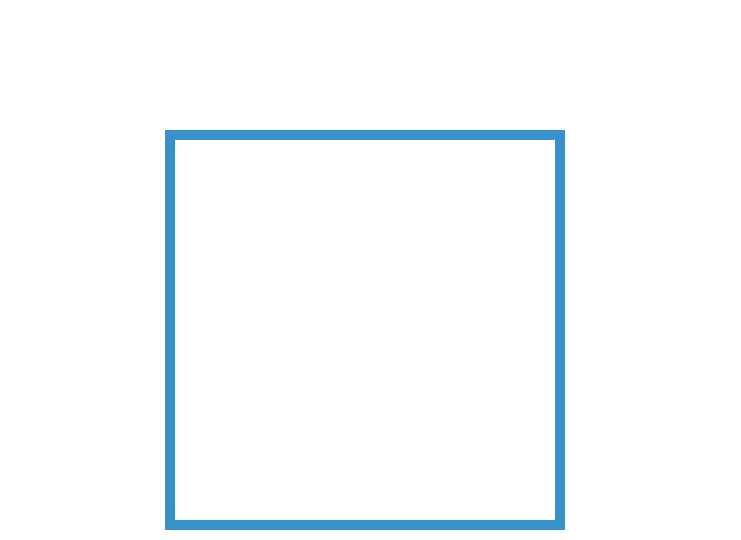
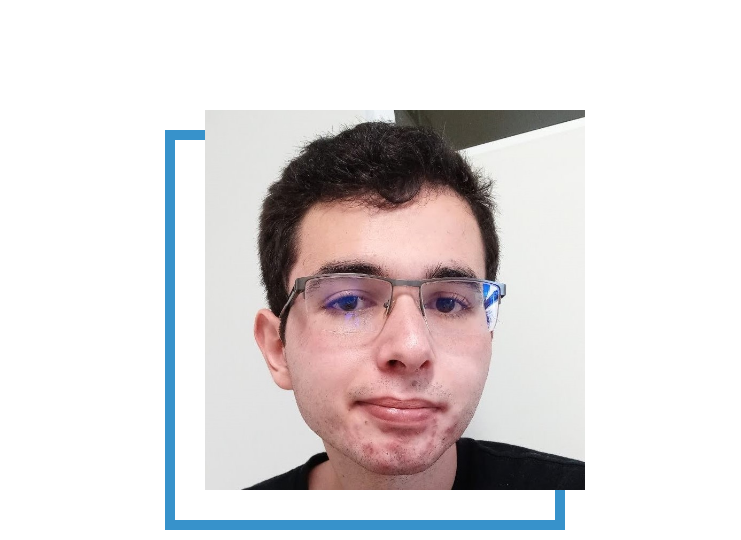
Before and after one commit to FelypeGanzert/personal-portfolio, a website: page dist/index.html in a window 1280 px wide. Shown: the part 124-664 px from the top of the page, 0-741 px from the left. Drawn offline with Linux system fonts and the light colour scheme; the site is published under a folder, as on GitHub Pages, so addresses that start at the root find nothing.

Commit message:
Fixed profile picture path in style.sass

```diff
--- a/scss/style.scss
+++ b/scss/style.scss
@@ -92,7 +92,7 @@ section#main{
                 transform: translate(30px, -30px);
                 width: 100%;
                 height: 100%;
-                background: url('/dist/img/profile-picture.jpg') no-repeat center center /cover;
+                background: url('../img/profile-picture.jpg') no-repeat center center /cover;
             }
         }
         #about-text{
```
Also changed, not shown: dist/css/style.css.
